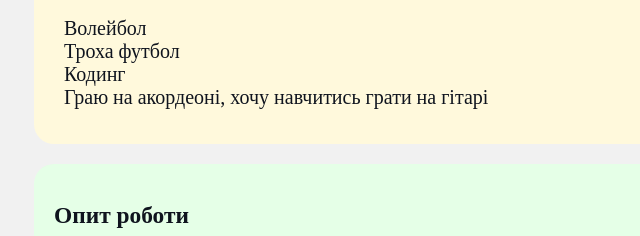
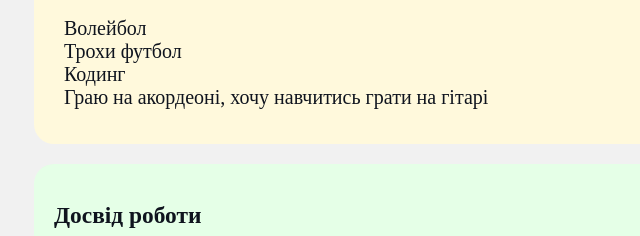
Before and after one commit to markiyan2009/my-CV, a plain HTML site: page index.html in a window 1280 px wide. Shown: the part 346-582 px from the top of the page, 132-772 px from the left. Drawn offline with Linux system fonts and the light colour scheme.

Commit message:
Update index.html

```diff
--- a/index.html
+++ b/index.html
@@ -24,14 +24,14 @@
             <h3>Мої хобі</h3>
             <ol type  ="I" class="list">
                 <li>Волейбол</li>
-                <li>Троха футбол</li>
+                <li>Трохи футбол</li>
                 <li>Кодинг</li>
                 <li>Граю на акордеоні, хочу навчитись грати на гітарі</li>
             </ol>
         </div>
 
         <div class="card bg-green">
-            <h3>Опит роботи</h3>
+            <h3>Досвід роботи</h3>
             <table class="table">
                 <tr>
                     <th>
```
